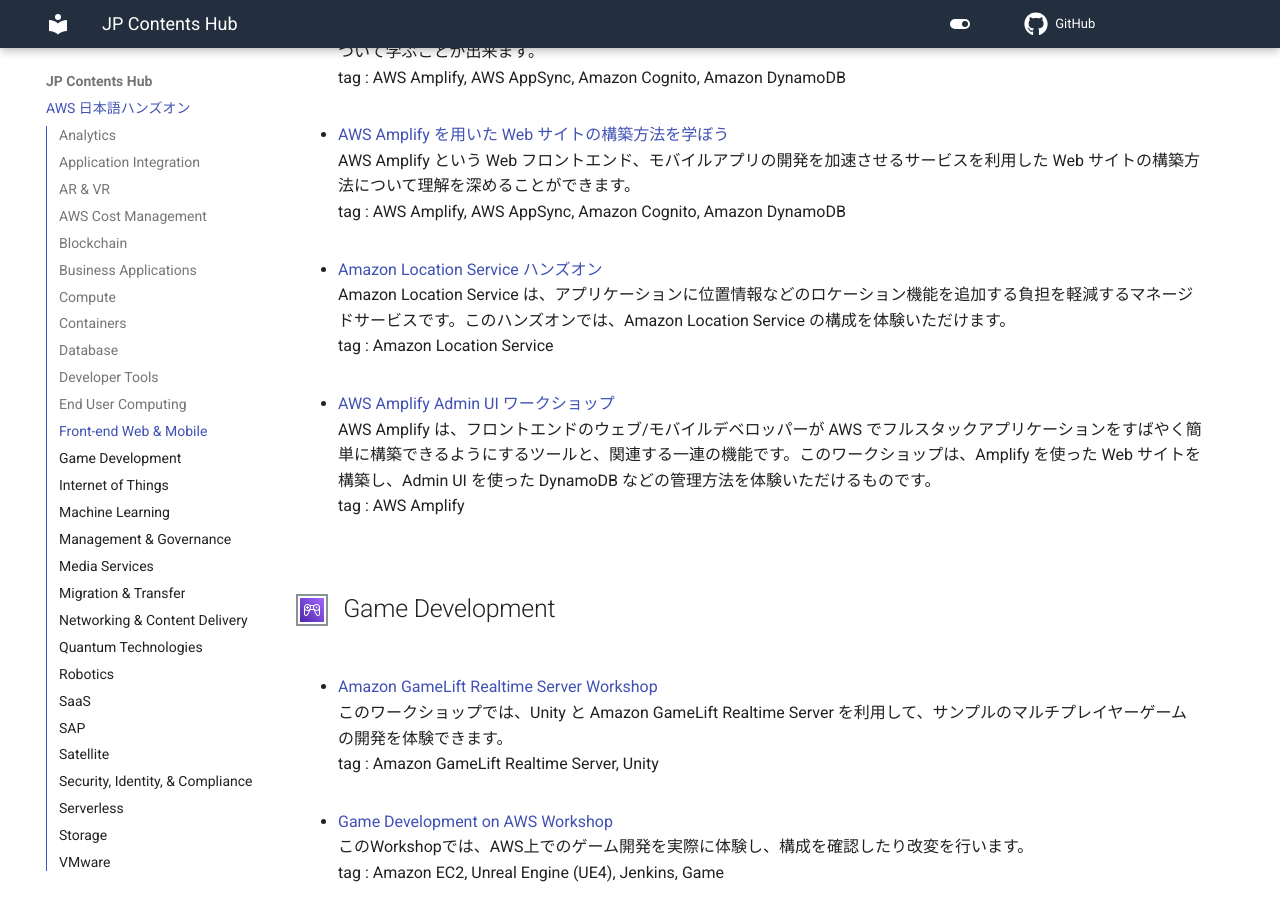
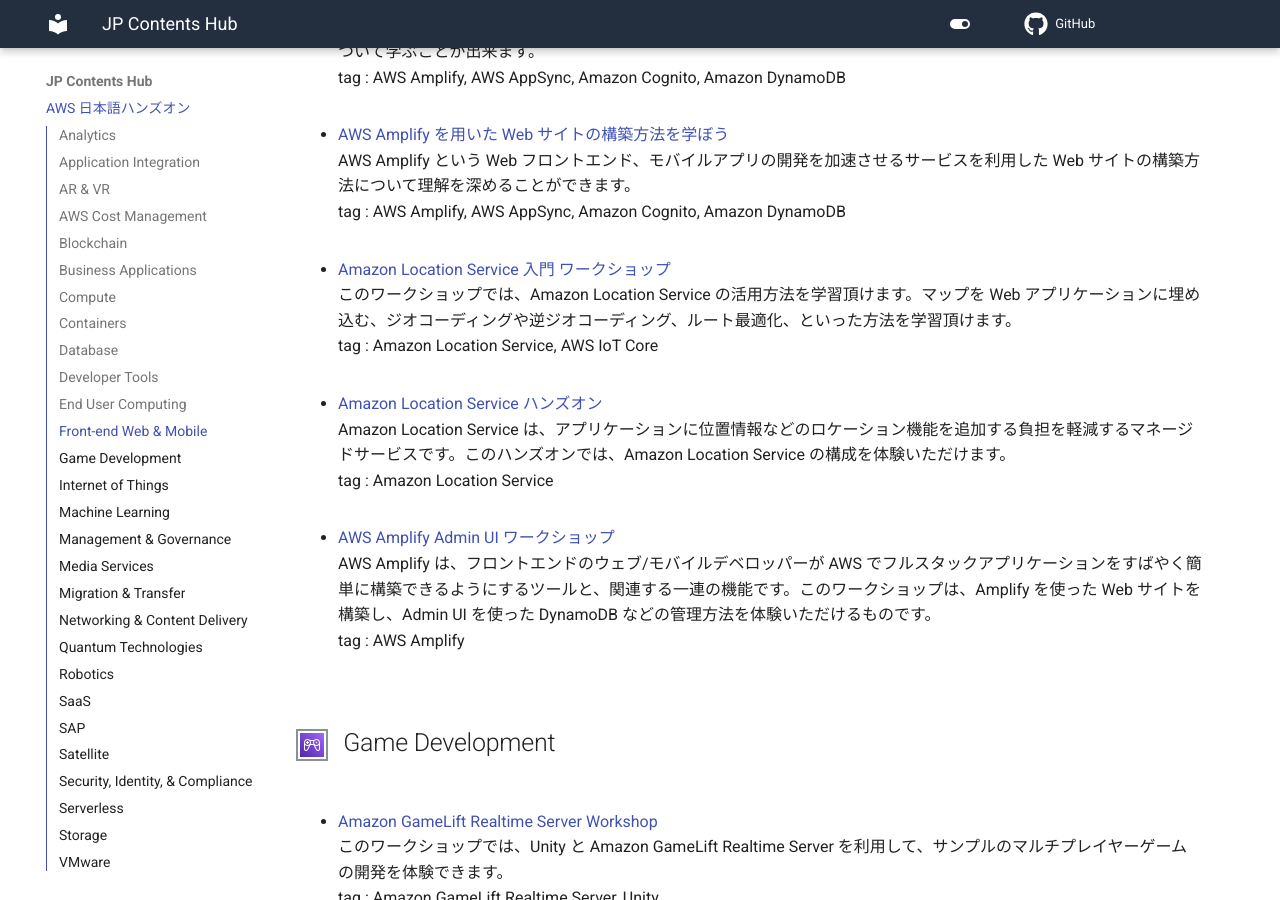
Before and after one commit to aws-samples/jp-contents-hub, an MkDocs documentation site: the page built from content/index.md, in a window 1280 px wide and 900 px high, scrolled down 12626 px. Built offline with MkDocs 1.6.1 and Material for MkDocs 9.7.7, drawn with Linux system fonts in a browser that asks for light colours; comment, search, counter and statistics services are not loaded.

Commit message:
add: 新規ハンズオンコンテンツ追加

```diff
--- a/content/index.md
+++ b/content/index.md
@@ -331,6 +331,10 @@
 - <a href="https://pages.awscloud.com/JAPAN-event-OE-Hands-on-for-Beginners-amplify-2022-reg-event.html?trk=aws_introduction_page" target="_blank" onclick="sendClickCount()" onauxclick="sendClickCount()">AWS Amplify を用いた Web サイトの構築方法を学ぼう</a>
 AWS Amplify という Web フロントエンド、モバイルアプリの開発を加速させるサービスを利用した Web サイトの構築方法について理解を深めることができます。
 tag : AWS Amplify, AWS AppSync, Amazon Cognito, Amazon DynamoDB
+
+- <a href="https://catalog.workshops.aws/amazon-location-101/ja-JP" target="_blank" onclick="sendClickCount()" onauxclick="sendClickCount()">Amazon Location Service 入門 ワークショップ</a>
+このワークショップでは、Amazon Location Service の活用方法を学習頂けます。マップを Web アプリケーションに埋め込む、ジオコーディングや逆ジオコーディング、ルート最適化、といった方法を学習頂けます。
+tag : Amazon Location Service, AWS IoT Core
 
 - <a href="https://github.com/harunobukameda/Amazon-Location-Service/blob/main/location%20service%20workshop.pdf" target="_blank" onclick="sendClickCount()" onauxclick="sendClickCount()">Amazon Location Service ハンズオン</a>
 Amazon Location Service は、アプリケーションに位置情報などのロケーション機能を追加する負担を軽減するマネージドサービスです。このハンズオンでは、Amazon Location Service の構成を体験いただけます。
```
Also changed, not shown: README.md (+5 -0 lines).
